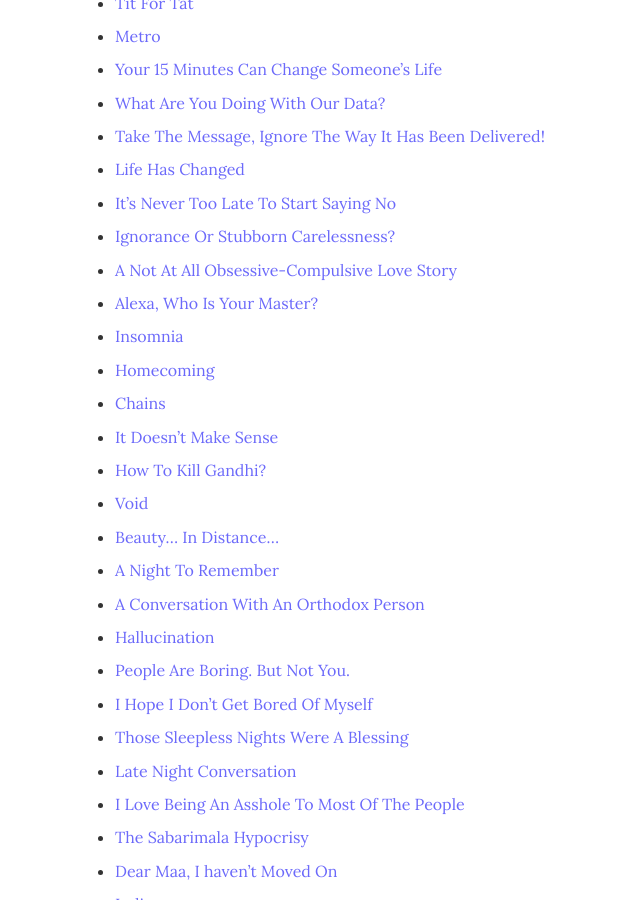
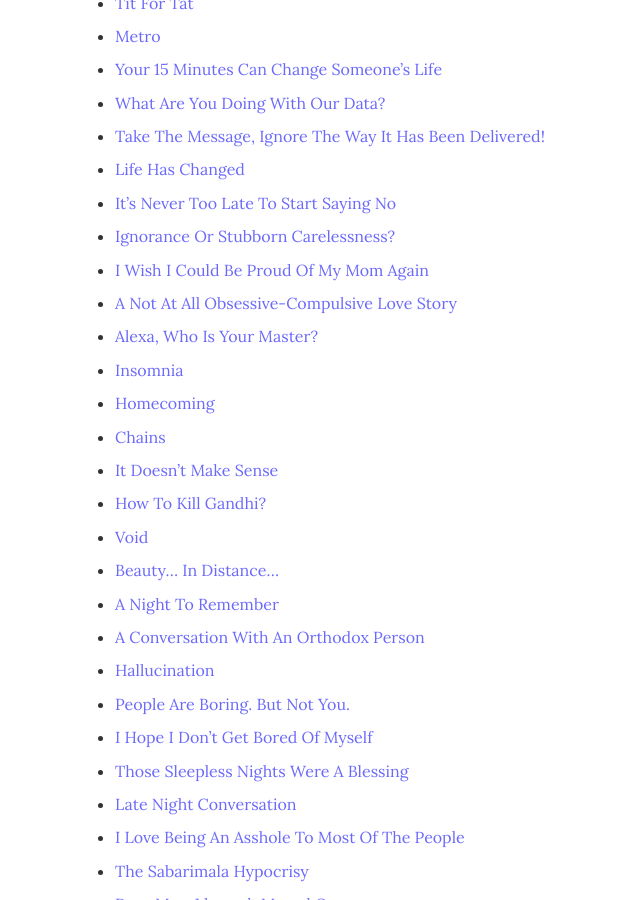
Before and after one commit to argumentativeyouth/pblog, a Jekyll site: the page built from _pages/all-posts.md, in a window 1280 px wide and 900 px high, scrolled down 517 px. Shown: the whole window, without its empty margins (250-890 px from the left). Built offline with Jekyll 4.4.1, drawn with Linux system fonts in a browser that asks for light colours.

Commit message:
Update all-posts.md

```diff
--- a/_pages/all-posts.md
+++ b/_pages/all-posts.md
@@ -20,6 +20,7 @@ image:
 * [Life Has Changed](https://pritams.blog/life-has-changed/)
 * [It’s Never Too Late To Start Saying No](https://pritams.blog/its-never-too-late-to-start-saying-no/)
 * [Ignorance Or Stubborn Carelessness?](https://pritams.blog/ignorance-or-stubborn-carelessness/)
+* [I Wish I Could Be Proud Of My Mom Again](https://pritams.blog/i-wish-i-could-be-proud-of-my-mom-again/)
 * [A Not At All Obsessive-Compulsive Love Story](https://pritams.blog/a-not-at-all-obsessive-compulsive-love-story/)
 * [Alexa, Who Is Your Master?](https://pritams.blog/alexa-who-is-your-master/)
 * [Insomnia](https://pritams.blog/insomnia/)
```
